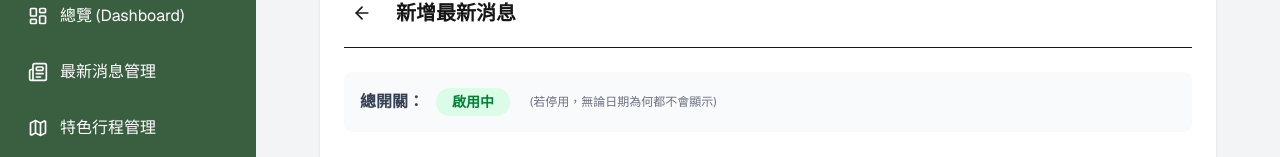
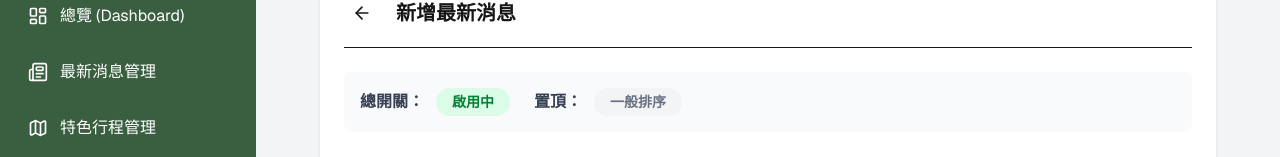
Before and after one commit to marcochen0508/ah-xun-travel, a Next.js app: page /admin/news/new in a window 1280 px wide. Shown: the part 121-278 px from the top of the page. Built offline with nearby package versions, Linux system fonts and the light colour scheme; no server answers.

Commit message:
feat: Add pinned news functionality

```diff
--- a/src/app/admin/news/page.tsx
+++ b/src/app/admin/news/page.tsx
@@ -16,6 +16,7 @@ export default function NewsPage() {
             id: "mock-news-1",
             title: "2026 春節包車早鳥優惠",
             is_active: true,
+            is_pinned: false,
             start_date: "2025-12-01",
             end_date: "2026-02-28",
             content: "即日起預訂春節期間包車，享9折優惠！"
@@ -24,6 +25,7 @@ export default function NewsPage() {
             id: "mock-news-2",
             title: "清邁潑水節特別通告",
             is_active: false,
+            is_pinned: false,
             start_date: "2026-04-01",
             end_date: "2026-04-15"
         }
@@ -118,7 +120,16 @@ export default function NewsPage() {
                                             {status.label}
                                         </span>
                                     </td>
-                                    <td className="p-4 font-medium">{item.title}</td>
+                                    <td className="p-4 font-medium">
+                                        <div className="flex items-center gap-2">
+                                            {item.is_pinned && (
+                                                <span className="bg-orange-100 text-orange-600 text-xs px-2 py-0.5 rounded-full font-bold">
+                                                    置頂
+                                                </span>
+                                            )}
+                                            {item.title}
+                                        </div>
+                                    </td>
                                     <td className="p-4 text-sm text-gray-500 flex items-center gap-2">
                                         <Calendar size={14} />
                                         {item.start_date || "即日起"} ~ {item.end_date || "永久"}
--- a/src/components/admin/NewsForm.tsx
+++ b/src/components/admin/NewsForm.tsx
@@ -24,8 +24,10 @@ export default function NewsForm({ initialData, isEdit = false }: NewsFormProps)
             content_zh_tw: "",
             content_zh_cn: "",
             content_th: "",
+            content_th: "",
             image_url: "",
             is_active: true,
+            is_pinned: false,
             start_date: new Date().toISOString().split("T")[0],
             end_date: "",
         }
@@ -87,8 +89,9 @@ export default function NewsForm({ initialData, isEdit = false }: NewsFormProps)
             </div>
 
             <form onSubmit={handleSubmit} className="space-y-6">
-                {/* Status Switch */}
-                <div className="flex items-center gap-3 bg-gray-50 p-4 rounded-lg">
+                {/* Status & Pin */}
+                <div className="flex flex-wrap items-center gap-6 bg-gray-50 p-4 rounded-lg">
+                    <div className="flex items-center gap-3">
                         <span className="font-bold text-gray-700">總開關：</span>
                         <button
                             type="button"
@@ -100,9 +103,21 @@ export default function NewsForm({ initialData, isEdit = false }: NewsFormProps)
                         >
                             {formData.is_active ? "啟用中" : "已停用"}
                         </button>
-                    <span className="text-xs text-gray-500 ml-2">
-                        (若停用，無論日期為何都不會顯示)
-                    </span>
+                    </div>
+
+                    <div className="flex items-center gap-3">
+                        <span className="font-bold text-gray-700">置頂：</span>
+                        <button
+                            type="button"
+                            onClick={() => setFormData(prev => ({ ...prev, is_pinned: !prev.is_pinned }))}
+                            className={`px-4 py-1 rounded-full text-sm font-bold transition-colors flex items-center gap-1 ${formData.is_pinned
+                                ? "bg-orange-100 text-orange-700 hover:bg-orange-200"
+                                : "bg-gray-100 text-gray-500 hover:bg-gray-200"
+                                }`}
+                        >
+                            {formData.is_pinned ? "🔥 已置頂" : "一般排序"}
+                        </button>
+                    </div>
                 </div>
 
                 {/* Date Intelligence */}
--- a/src/components/layout/News.tsx
+++ b/src/components/layout/News.tsx
@@ -30,15 +30,25 @@ export default function News() {
                     return today >= start && today <= end;
                 });
 
-                // Sort: Earliest end_date first (expires sooner -> left)
-                // Permanent items (no end_date) go to the end
-                validNews.sort((a, b) => {
+                // Separate pinned and unpinned
+                const pinned = validNews.filter(item => item.is_pinned);
+                const unpinned = validNews.filter(item => !item.is_pinned);
+
+                // Sort Pinned: Earliest end_date first (or create another logic if needed)
+                pinned.sort((a, b) => {
                     const dateA = a.end_date || "9999-12-31";
                     const dateB = b.end_date || "9999-12-31";
                     return dateA.localeCompare(dateB);
                 });
 
-                setNews(validNews);
+                // Sort Unpinned: Earliest end_date first
+                unpinned.sort((a, b) => {
+                    const dateA = a.end_date || "9999-12-31";
+                    const dateB = b.end_date || "9999-12-31";
+                    return dateA.localeCompare(dateB);
+                });
+
+                setNews([...pinned, ...unpinned]);
             }
         };
         fetchNews();
--- a/src/types/schema.ts
+++ b/src/types/schema.ts
@@ -25,6 +25,7 @@ export type NewsEvent = {
     content_th?: string;
     image_url?: string;
     is_active: boolean;
+    is_pinned: boolean; // New field
     start_date?: string;
     end_date?: string;
 };
```
Lines whose indentation alone changed are shown as unchanged.
